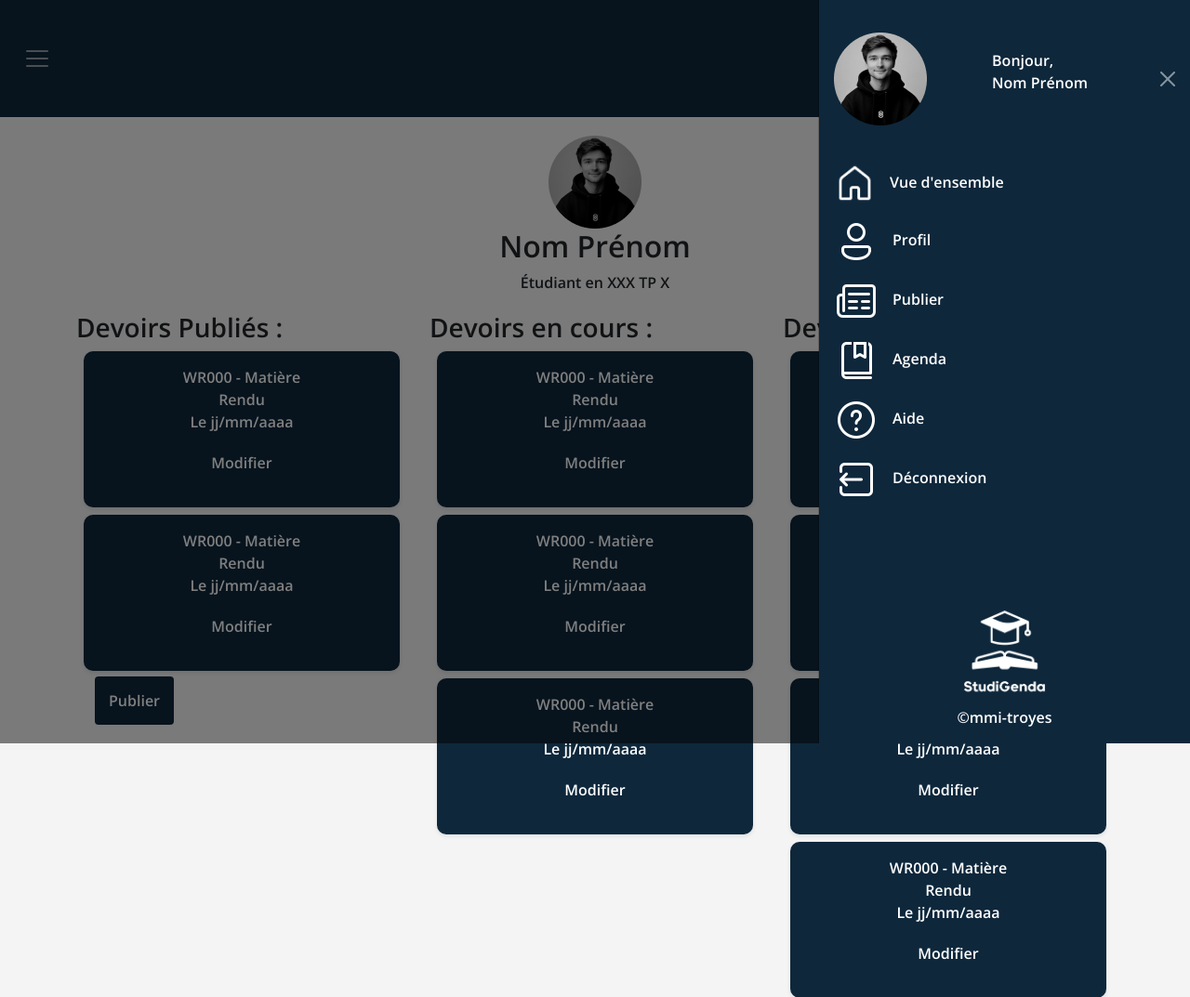
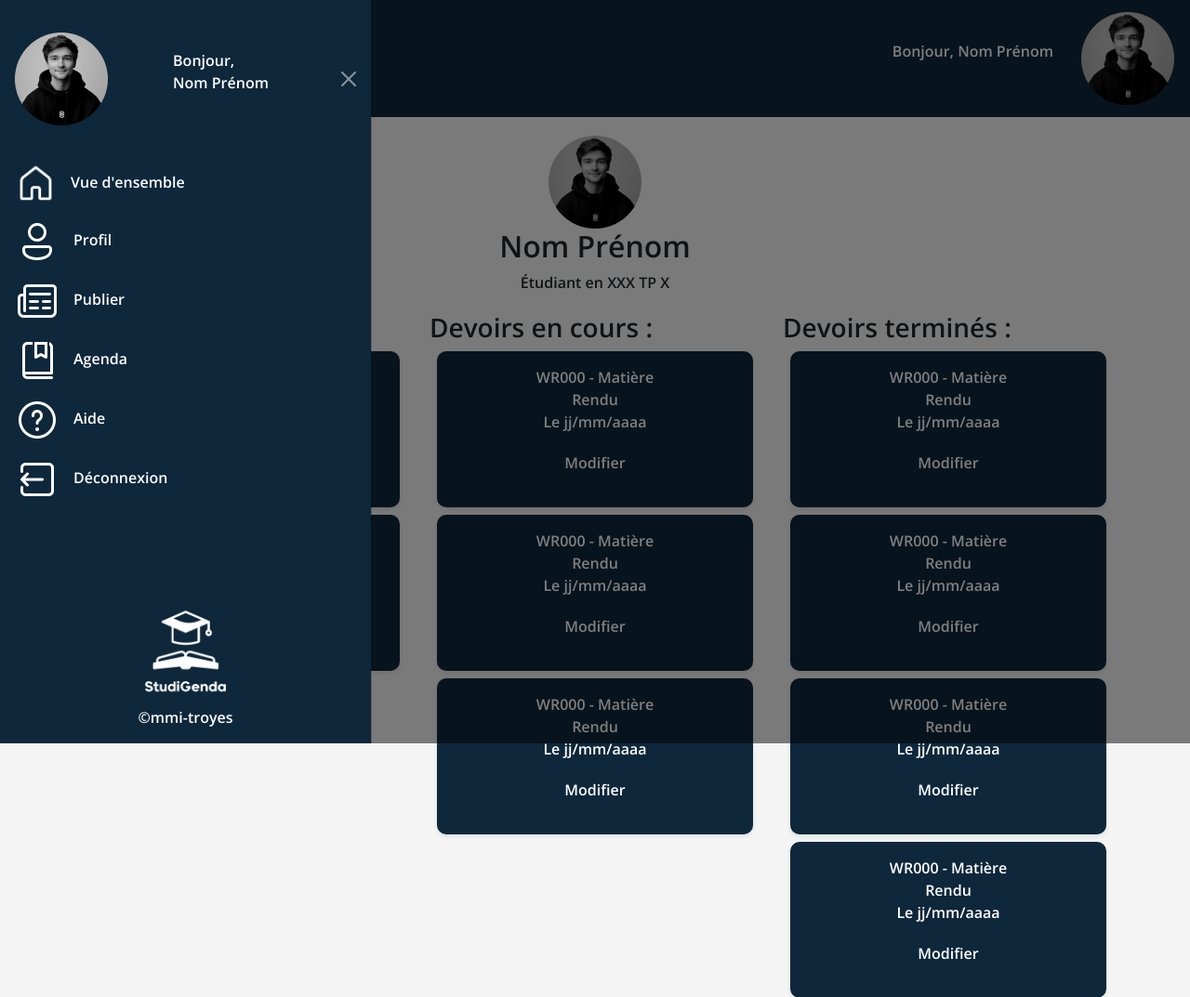
Before and after one commit to Ryu198/SAE301, a Symfony app: template templates/profil/index.html.twig in a window 1280 px wide, after a click that opens the changed part. Shown: the top 1073 px of the page at 93% size. Run offline with Twig, Linux system fonts and the light colour scheme; the template is opened without the code that fills it, so the values that code supplies are empty; some libraries are stand-ins or nearby versions.

Commit message:
commit final

```diff
--- a/public/css/_menu.scss
+++ b/public/css/_menu.scss
@@ -47,7 +47,7 @@ $font1: 'Open Sans';
 }
 
 .container-fluid {
-  justify-content: space-around;
+justify-content: flex-end;
 }
 
 .nav_footer {
--- a/templates/base.html.twig
+++ b/templates/base.html.twig
@@ -25,7 +25,7 @@
             <p>Bonjour, Nom Prénom</p>
             <img src="{{ asset('/images/profil.png') }}" alt="Profil" data-bs-toggle="offcanvas" data-bs-target="#offcanvasNavbar" aria-controls="offcanvasNavbar" class="">
         </div>
-        <div class="offcanvas offcanvas-end" tabindex="-1" id="offcanvasNavbar" aria-labelledby="offcanvasNavbarLabel">
+        <div class="offcanvas offcanvas-start" tabindex="-1" id="offcanvasNavbar" aria-labelledby="offcanvasNavbarLabel">
 
           <div class="offcanvas-header">
             <img src="{{ asset('/images/profil.png') }}" alt="Profil" class="">
```
Also changed, not shown: 1 other file.
